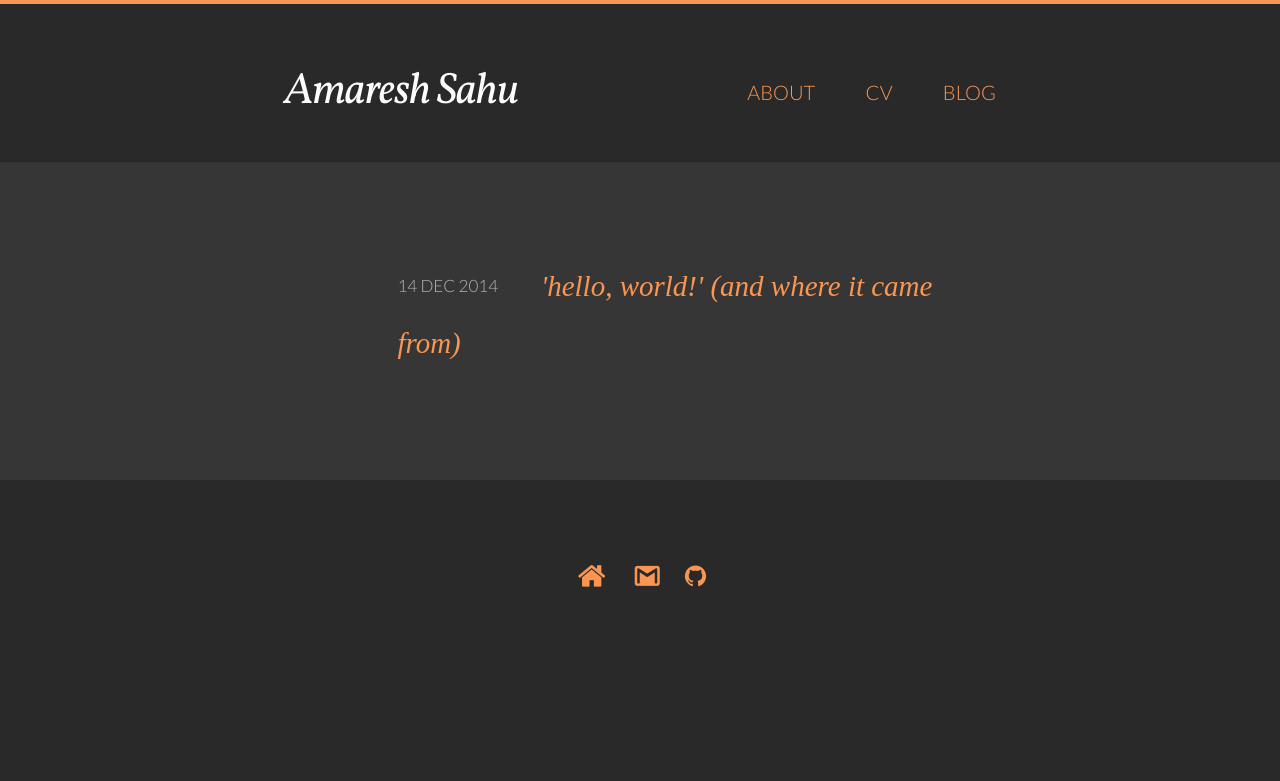
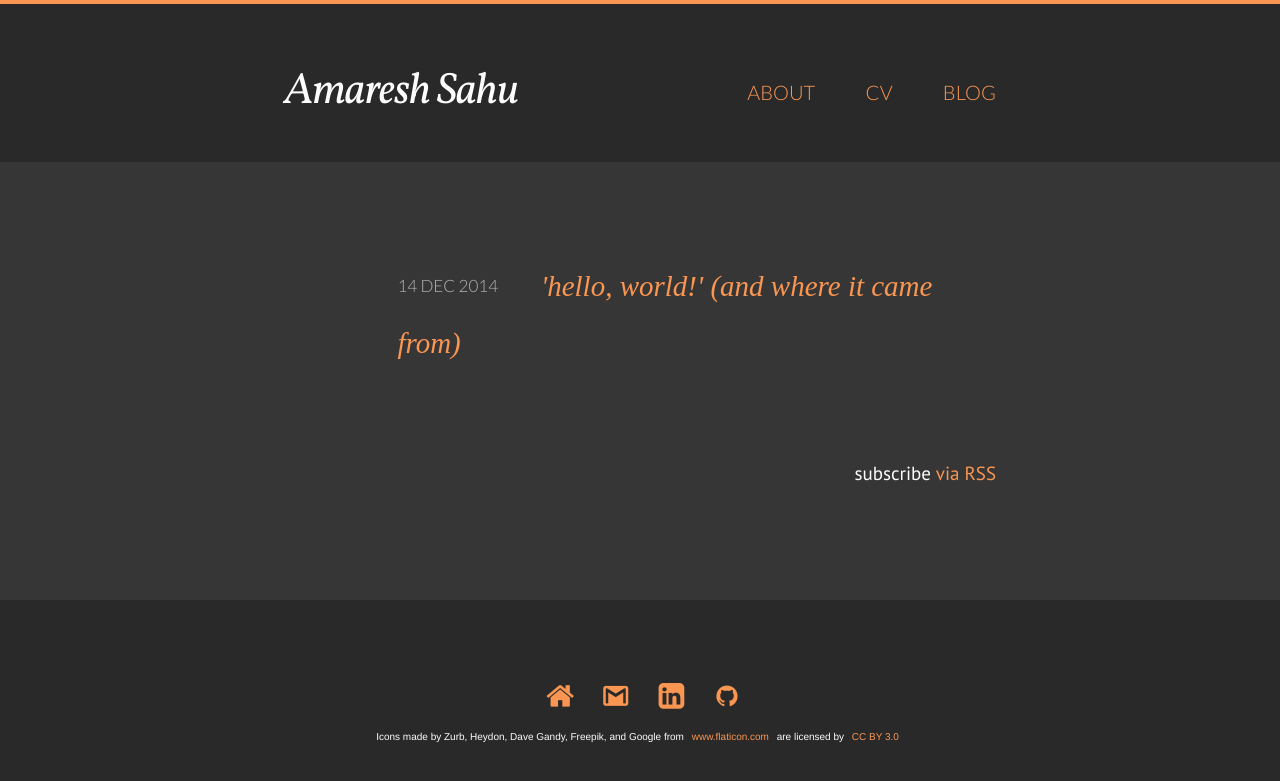
Before and after one commit to amaresh-sahu/amaresh-sahu.github.io, a Jekyll site: the page built from index.html, in a window 1280 px wide. Shown: the top 781 px of the page. Built offline with Jekyll 4.4.1, drawn with Linux system fonts in a browser that asks for light colours; some web fonts are replaced.

Commit message:
moved rss feed to home page and added licensing info

```diff
--- a/_includes/footer.html
+++ b/_includes/footer.html
@@ -6,16 +6,17 @@
   <a href="mailto:{{ site.email }}">
   <span class="icon-gmail3"></span>
   </a>
+  <a href="https://www.linkedin.com/pub/amaresh-sahu/96/5ab/73">
+  <span class="icon-linkedin9"></span>
+  </a>
   <a href="https://github.com/{{ site.github_username }}">
   <span class="icon-github17"></span>
   </a>
+  <div class="flaticon">Icons made by Zurb, Heydon, Dave Gandy, Freepik, and Google from <a href="http://www.flaticon.com" title="Flaticon">www.flaticon.com</a> are licensed by <a href="http://creativecommons.org/licenses/by/3.0/" title="Creative Commons BY 3.0">CC BY 3.0</a></div>
   <!--<a href="{{ "/feed.xml" | prepend: site.baseurl }}">
   <span class="icon-wifi13"></span>
   </a>-->
   <!--
-  <a href="https://www.linkedin.com/pub/amaresh-sahu/96/5ab/73">
-  <span class="icon-linkedin9"></span>
-  </a>
   <a href="https://twitter.com/{{ site.twitter_username }}">
   <span class="icon-twitter8"></span>
   </a>-->
--- a/_sass/_layout.scss
+++ b/_sass/_layout.scss
@@ -224,6 +224,7 @@
 .rss-subscribe {
     padding-top: $rss-padding-top;
     font-family: $rss-font-family;
+    text-align: right;
 }
 
 
@@ -280,3 +281,7 @@
         }
     }
 }
+
+.flaticon {
+    font-size: 10px;
+}
--- a/index.html
+++ b/index.html
@@ -18,6 +18,6 @@ title: "Blog"
     {% endfor %}
   </ul>
 
-  <!--<p class="rss-subscribe">subscribe <a href="{{ "/feed.xml" | prepend: site.baseurl }}">via RSS</a></p>-->
+  <p class="rss-subscribe">subscribe <a href="{{ "/feed.xml" | prepend: site.baseurl }}">via RSS</a></p>
 
 </div>
```
